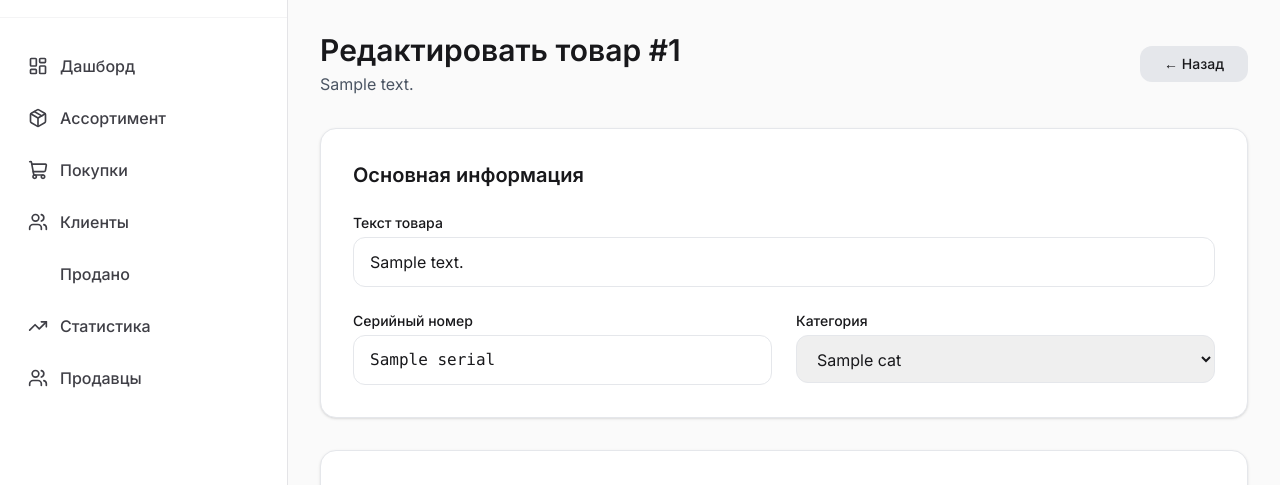
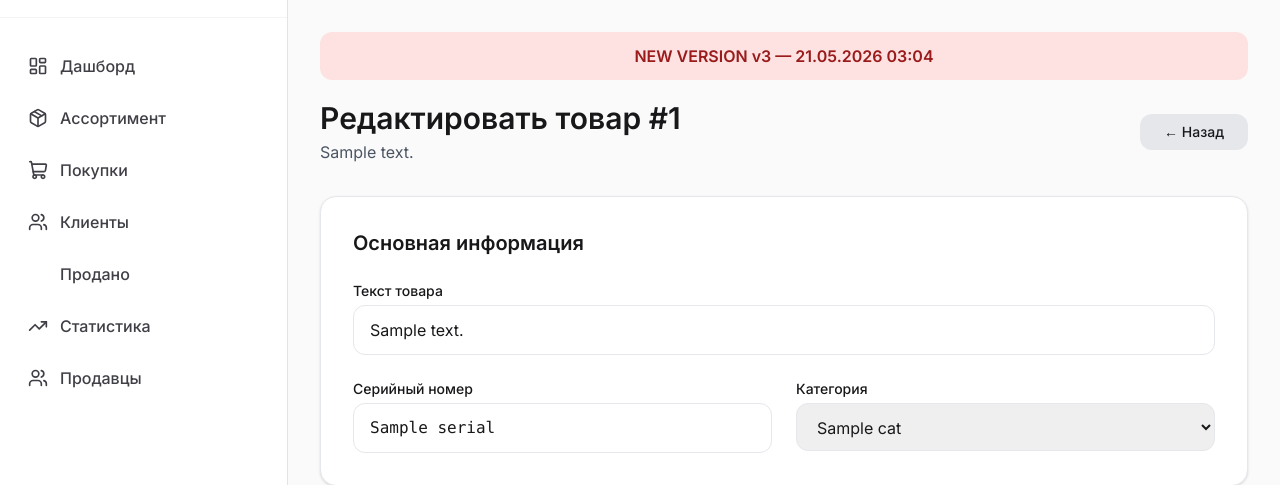
Before and after one commit to NextApple-Bot/telegram-bot, a Python web app: template web_admin/templates/assortment/edit.html in a window 1280 px wide. Shown: the part 77-562 px from the top of the page. Run offline with Jinja, Linux system fonts and the light colour scheme; the template is opened without the code that fills it: most values are stand-ins (such as "Sample title", 1, 10 or a date in 2020); some libraries are stand-ins or nearby versions.

Commit message:
test: Добавлен явный маркер версии v3 для проверки рендеринга

```diff
--- a/web_admin/templates/assortment/edit.html
+++ b/web_admin/templates/assortment/edit.html
@@ -2,6 +2,12 @@
 {% block title %}Редактировать товар #{{ item.id }}{% endblock %}
 {% block page_title %}Редактировать товар #{{ item.id }}{% endblock %}
 {% block content %}
+
+<!-- ВЕРСИЯ ШАБЛОНА: v3 - 21.05.2026 03:04 -->
+<div style="background: #fee2e2; color: #991b1b; padding: 12px; text-align: center; font-weight: bold; margin-bottom: 20px; border-radius: 12px;">
+    NEW VERSION v3 — 21.05.2026 03:04
+</div>
+
 <div class="max-w-5xl mx-auto">
     <div class="mb-8 flex items-center justify-between">
         <div>
```
